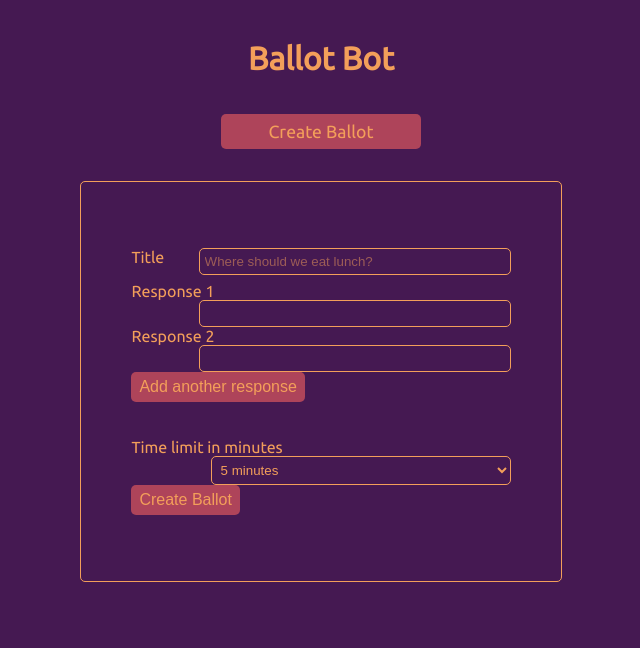
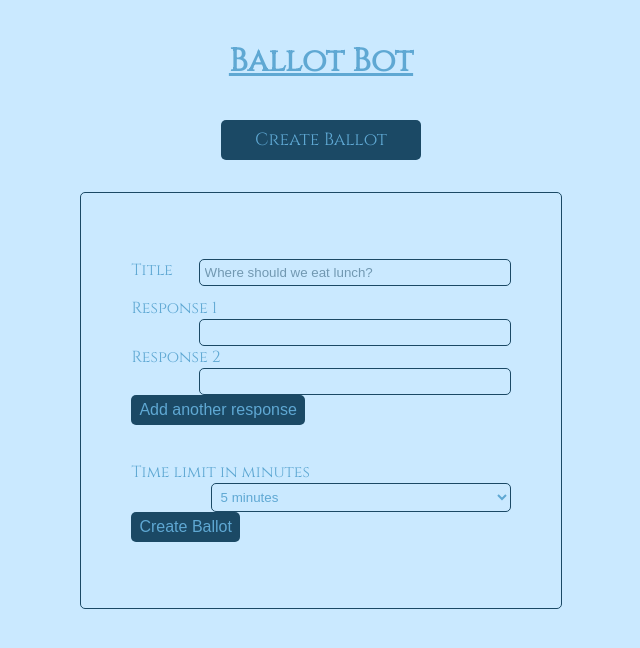
Before and after one commit to richwblake/ballotbot-frontend, a React (Vite) app: page /new in a window 1280 px wide. Shown: the top 648 px of the page, without its empty margins (319-959 px from the left). Built offline with nearby package versions, Linux system fonts and the light colour scheme.

Commit message:
changes styling to new color scheme

```diff
--- a/src/index.css
+++ b/src/index.css
@@ -1,9 +1,16 @@
 @import url('https://fonts.googleapis.com/css2?family=Ubuntu&display=swap');
+@import url('https://fonts.googleapis.com/css2?family=Cinzel&family=Kalam:wght@300&display=swap');
+
+/* BEE9E8 MINT GREEN */
+/* 62B6CB MOONSTONE */
+/* 1B4965 INDIGO DYE */
+/* CAE9FF COLUMBIA BLUE */
+/* 5FA8D3 PICTON BLUE */
 
 body {
-    background-color: #451952;
-    font-family: 'Ubuntu', sans-serif;
-    color: #F39F5A;
+    background-color: #CAE9FF;
+    font-family: 'Cinzel', serif;
+    color: #5FA8D3;
 }
 
 header {
@@ -12,6 +19,7 @@ header {
 
 #title {
     margin: 0 auto;
+    text-decoration: underline;
     padding: 2rem;
 }
 
@@ -20,7 +28,7 @@ header {
     margin: 5px auto;
     padding: 0;
     border-radius: 5px;
-    background-color: #AE445A;
+    background-color: #1B4965;
     width: 200px;
 }
 
@@ -35,18 +43,19 @@ li {
 }
 
 li a {
-    color: #F39F5A;
+    color: #5FA8D3;
     text-decoration: none;
 }
 
 li:hover {
-    background-color: #662549;
+    background-color: white;
+    border-radius: 5px;
 }
 
 #ballot-form {
     margin: 2rem auto;
     padding: 50px;
-    border: 1px solid #F39F5A;
+    border: 1px solid #1B4965;
     border-radius: 5px;
     width: 30%;
 }
@@ -54,10 +63,10 @@ li:hover {
 .new-ballot-inp {
     float: right;
     width: 300px;
-    color: #F39F5A;
+    color: #5FA8D3;
     padding: 5px;
     background: none;
-    border: 1px solid #F39F5A;
+    border: 1px solid #1B4965;
     border-radius: 5px;
 }
 
@@ -66,13 +75,13 @@ li:hover {
 }
 
 ::placeholder {
-    color: #F39F5A;
+    color: #1B4965;
     opacity: 0.5;
 }
 
 #ballot {
     margin: 2rem auto;
-    border: 1px solid #F39F5A;
+    border: 4px solid #1B4965;
     border-radius: 5px;
     padding: 20px;
     width: fit-content;
@@ -87,26 +96,30 @@ li:hover {
     font-weight: bold;
 }
 
+.responses {
+    border: 1px solid white;
+    padding: 0 15px;
+    background: white;
+    border-radius: 5px;
+    margin: 10px 5px;
+}
+
 #create-ballot-btn, #add-field-btn {
     border-radius: 5px;
     border: none;
     font-size: 16px;
     padding: 6px 8px;
-    color: #F39F5A;
+    color: #5FA8D3;
     text-decoration: none;
-    background-color: #AE445A;
+    background-color: #1B4965;
     width: fit-content;
     margin: auto;
 }
 
-#create-ballot-btn:hover {
-    background-color: #662549;
+#create-ballot-btn:hover, #add-field-btn:hover {
+    background-color: white;
 }
 
-.response-title {
-    border-top: 1px solid #F39F5A;
-    padding-top: 7px;
-}
 
 #add-field-btn {
     margin-bottom: 20px;
--- a/src/routes/edit.jsx
+++ b/src/routes/edit.jsx
@@ -64,7 +64,7 @@ export default function VoteBallot() {
 
     const renderChoices = () => {
         return ballot.responses.map(r => (
-            <div id='responses' key={r.pubId}>
+            <div className='responses' key={r.pubId}>
                 <input className="responses-radio" value={r.pubId} type='radio' name='picked' /><span>{r.content}</span>
             </div>));
     };
@@ -72,7 +72,7 @@ export default function VoteBallot() {
 
     const renderResults = () => {
         return ballot.responses.map(r => (
-            <div id='responses' key={r.pubId}>
+            <div className='responses' key={r.pubId}>
                 <h2 className='response-title'>{r.content}</h2>
                 <p>Votes: {r.votes}</p>
             </div>));
```
